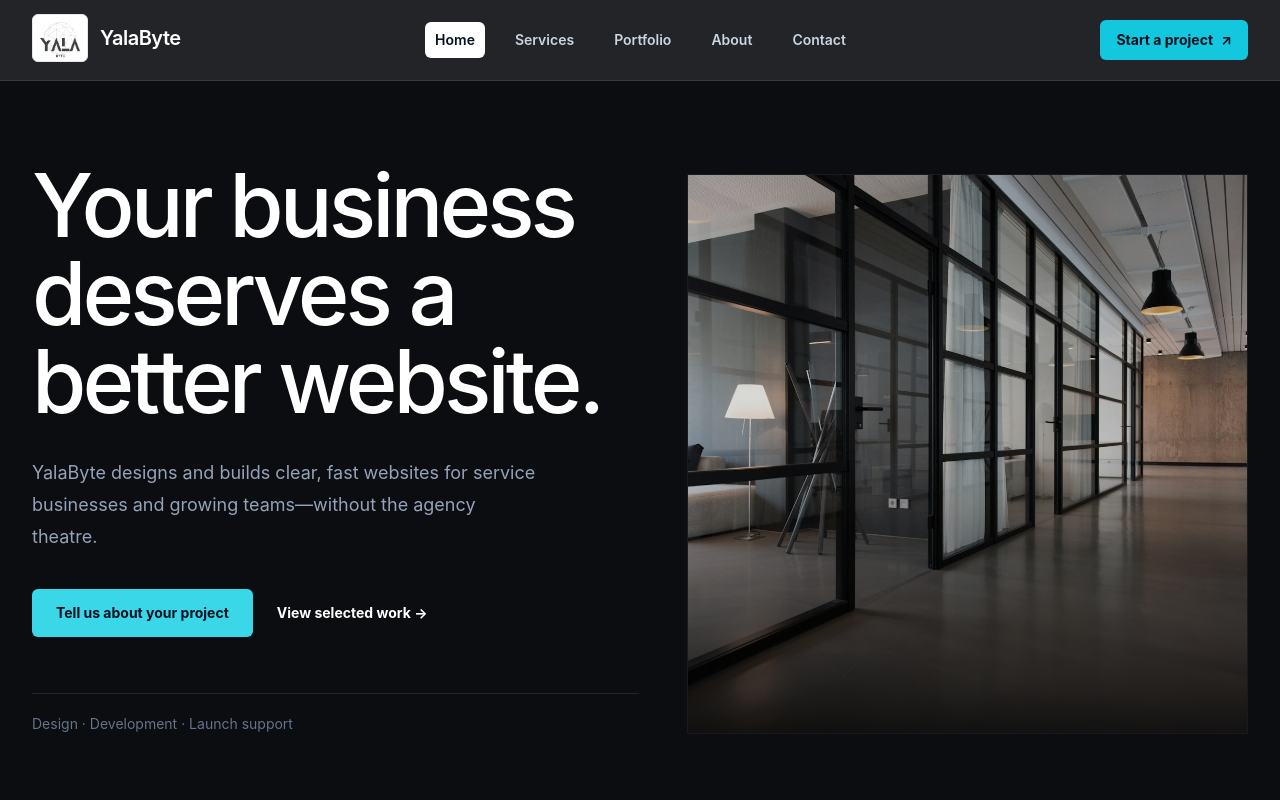
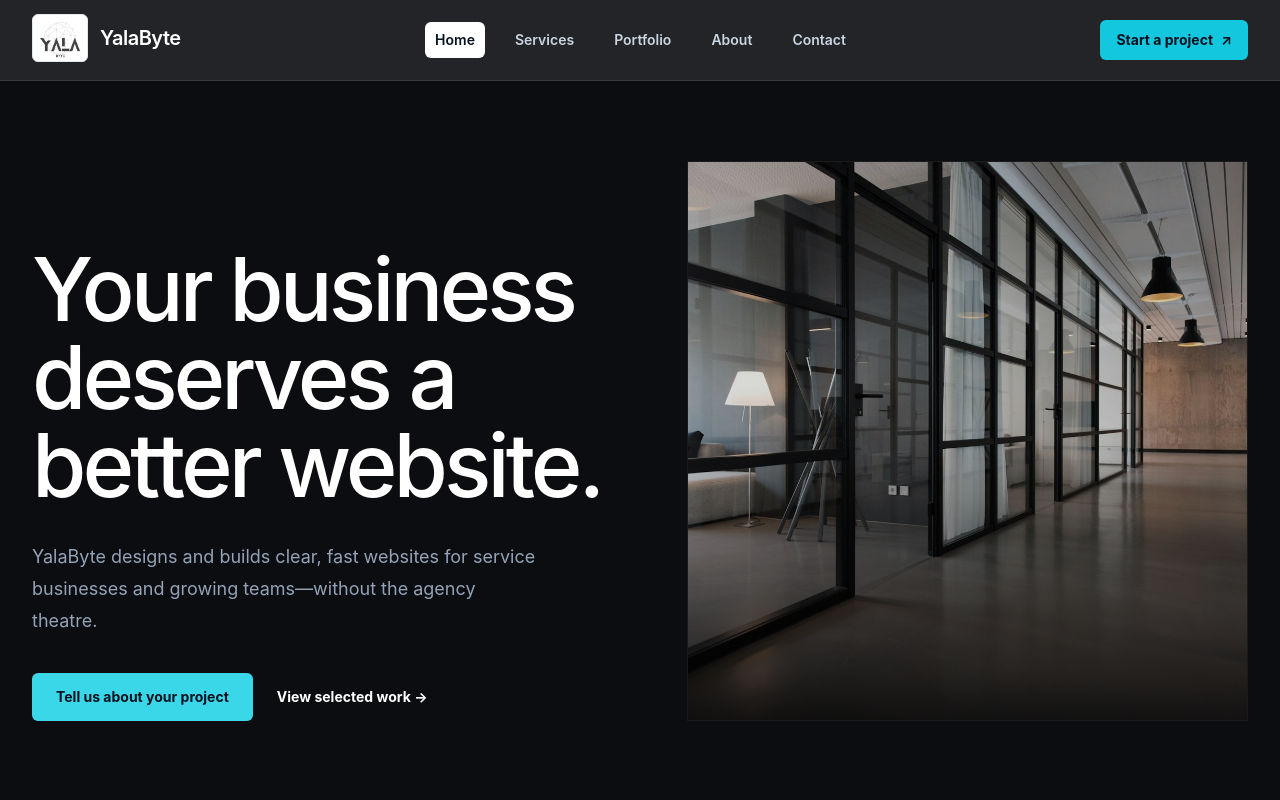
Before and after one commit to SalinBajra/yalabytee, a React (Vite) app in the folder frontend/: page / in a window 1280 px wide. Shown: the top 800 px of the page. Built offline with nearby package versions, Linux system fonts and the light colour scheme.

Commit message:
UI Update

```diff
--- a/frontend/src/components/Hero.jsx
+++ b/frontend/src/components/Hero.jsx
@@ -23,7 +23,6 @@ export default function Hero() {
                 View selected work <span aria-hidden="true">→</span>
               </button>
             </div>
-            <p className="mt-14 border-t border-white/10 pt-5 text-sm text-slate-500">Design · Development · Launch support</p>
           </div>
 
           <div className="scroll-fade relative min-h-[390px] overflow-hidden border border-white/10 bg-black lg:min-h-[560px]">
```
